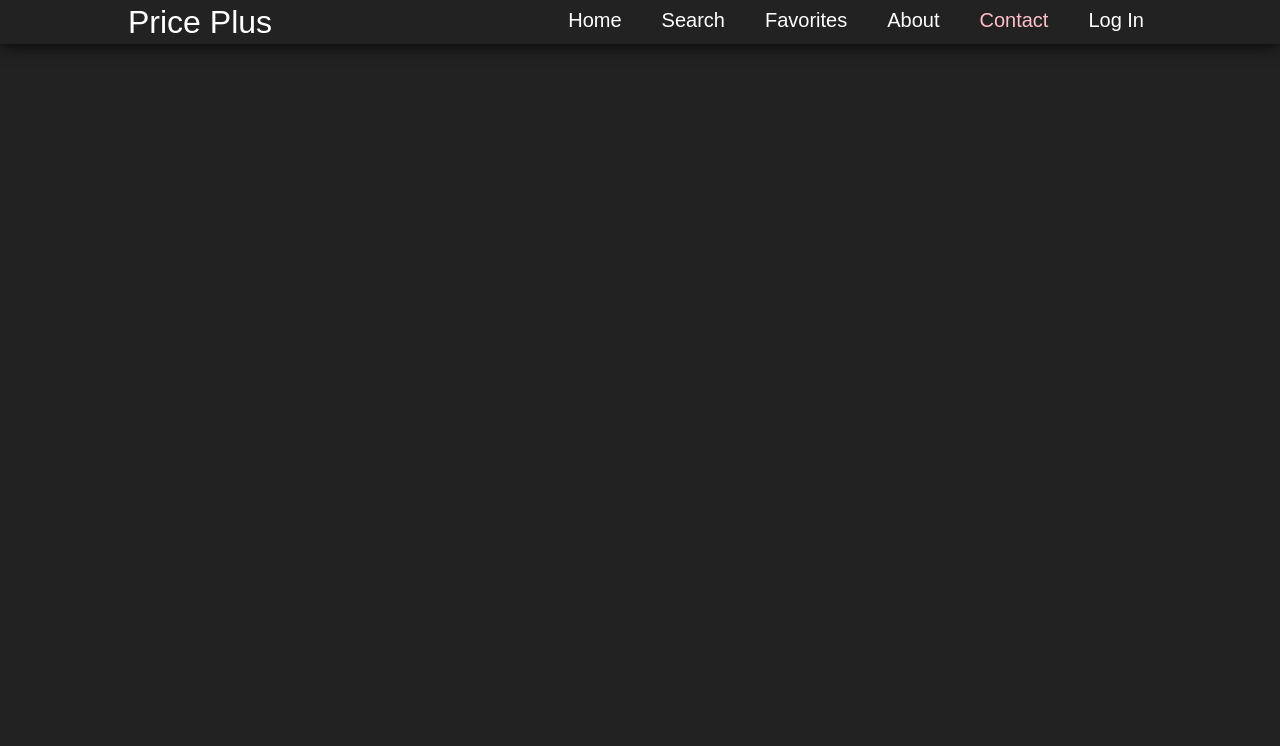
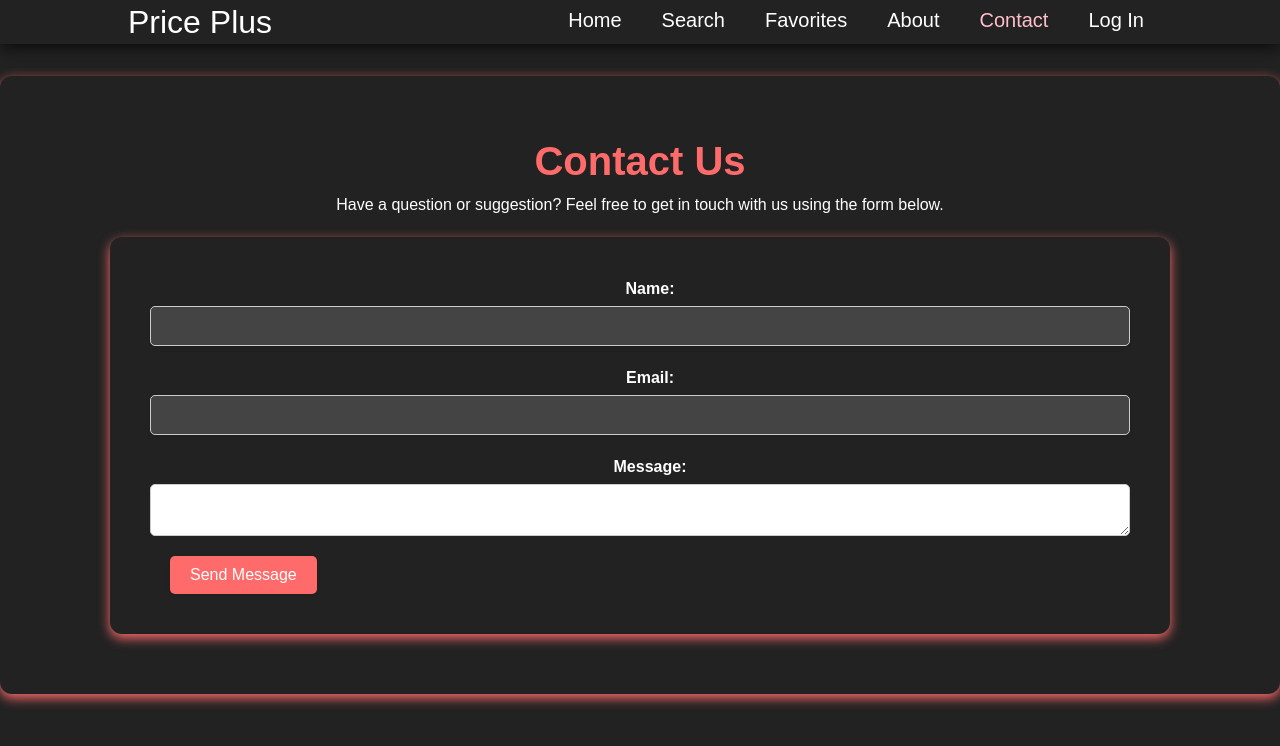
Before and after one commit to Bravo-bit/PricePlus, a React (Create React App) app: page /contact in a window 1280 px wide. Shown: the top 746 px of the page. Built offline with nearby package versions, Linux system fonts and the light colour scheme.

Commit message:
added contact us page layout and styling

```diff
--- a/src/components/auth/AuthForm.module.css
+++ b/src/components/auth/AuthForm.module.css
@@ -5,7 +5,7 @@
   border: 1px solid pink;
   border-radius: 5px;
   background-color: transparent;
-  box-shadow: 0 4px 12px pink;
+  box-shadow: 0 4px 12px #ff6b6b;
 }
 
 .form h1 {
--- a/src/components/styles/AboutPage.module.css
+++ b/src/components/styles/AboutPage.module.css
@@ -20,7 +20,7 @@
   padding: 40px; /* Increasing padding for better spacing */
   margin: 20px 0;
   border-radius: 12px; /* Making the border more rounded */
-  box-shadow: 0 4px 12px pink; /* Adding a subtle shadow */
+  box-shadow: 0 4px 12px #ff6b6b; /* Adding a subtle shadow */
 }
 
 .values {
--- /dev/null
+++ b/src/components/styles/ContactPage.module.css
@@ -0,0 +1,52 @@
+.container {
+  max-width: 1100px;
+  margin: auto;
+  padding: 0 20px;
+}
+
+.header {
+  color: #ff6b6b; /* Vibrant header color */
+  font-size: 2.5rem; /* Larger font size for emphasis */
+  margin-bottom: 20px; /* Space below the header */
+}
+
+.form {
+  background-color: transparent; /* transparent background */
+  padding: 40px; /* Spacing around the form */
+  margin: 20px 0; /* Margin above and below the form */
+  border-radius: 12px; /* Rounded corners */
+  box-shadow: 0 4px 12px #ff6b6b;
+}
+
+.form label {
+  color: white; /* White label text */
+  font-size: 1rem; /* Font size for labels */
+  margin-bottom: 5px; /* Space below labels */
+}
+
+.form input,
+.form textarea {
+  width: 100%;
+  padding: 10px;
+  margin-bottom: 20px;
+  border: 1px solid #ccc; /* Border for inputs */
+  border-radius: 5px; /* Rounded corners for inputs */
+}
+
+.form textarea {
+  resize: vertical; /* Allow vertical resizing */
+}
+
+.form button {
+  background-color: #ff6b6b; /* Vibrant button color */
+  color: white; /* White button text */
+  padding: 10px 20px;
+  border: none;
+  border-radius: 5px; /* Rounded corners for the button */
+  cursor: pointer;
+  transition: background-color 0.3s ease; /* Smooth button transition */
+}
+
+.form button:hover {
+  background-color: #ff4d4d; /* Darker button color on hover */
+}
--- a/src/pages/Contact.js
+++ b/src/pages/Contact.js
@@ -1,3 +1,34 @@
-function Contact() {}
+import styles from "../components/styles/ContactPage.module.css";
 
-export default Contact;
+function ContactUs() {
+  const handleSubmit = (event) => {
+    event.preventDefault();
+    // Implement email sending logic here
+    alert("Your message has been sent!");
+  };
+
+  return (
+    <div>
+      <section className={styles["form"]}>
+        <div className={styles["container"]}>
+          <h1 className={styles["header"]}>Contact Us</h1>
+          <p>
+            Have a question or suggestion? Feel free to get in touch with us
+            using the form below.
+          </p>
+          <form onSubmit={handleSubmit} className={styles["form"]}>
+            <label htmlFor="name">Name:</label>
+            <input type="text" id="name" name="name" required />
+            <label htmlFor="email">Email:</label>
+            <input type="email" id="email" name="email" required />
+            <label htmlFor="message">Message:</label>
+            <textarea id="message" name="message" required></textarea>
+            <button type="submit">Send Message</button>
+          </form>
+        </div>
+      </section>
+    </div>
+  );
+}
+
+export default ContactUs;
```
